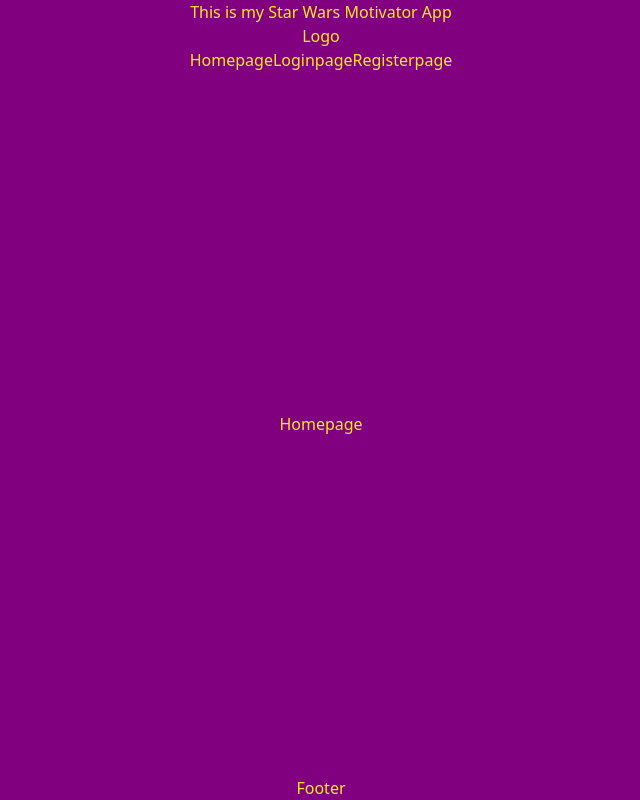
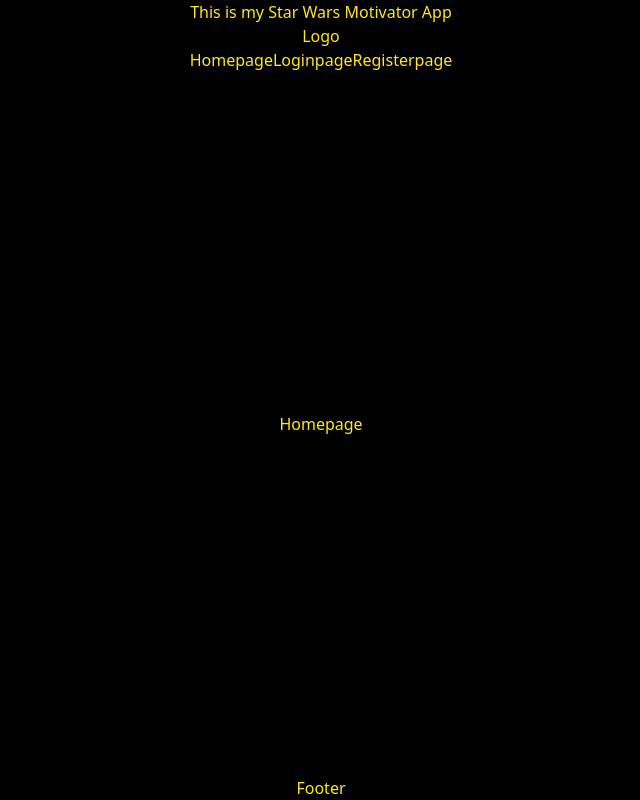
Before and after one commit to laurent-Valq/starwars-motivator, a Next.js app: page / in a window 1280 px wide. Shown: the whole page, without its empty margins (319-959 px from the left). Built offline with nearby package versions, Linux system fonts and the light colour scheme.

Commit message:
globalcss bg color modified

```diff
--- a/src/app/globals.css
+++ b/src/app/globals.css
@@ -164,7 +164,6 @@ body {
   display: flex;
   flex-direction: column;
   min-height: 100vh;
-  background-color: purple;
 }
 
 .app-shell main {
```
